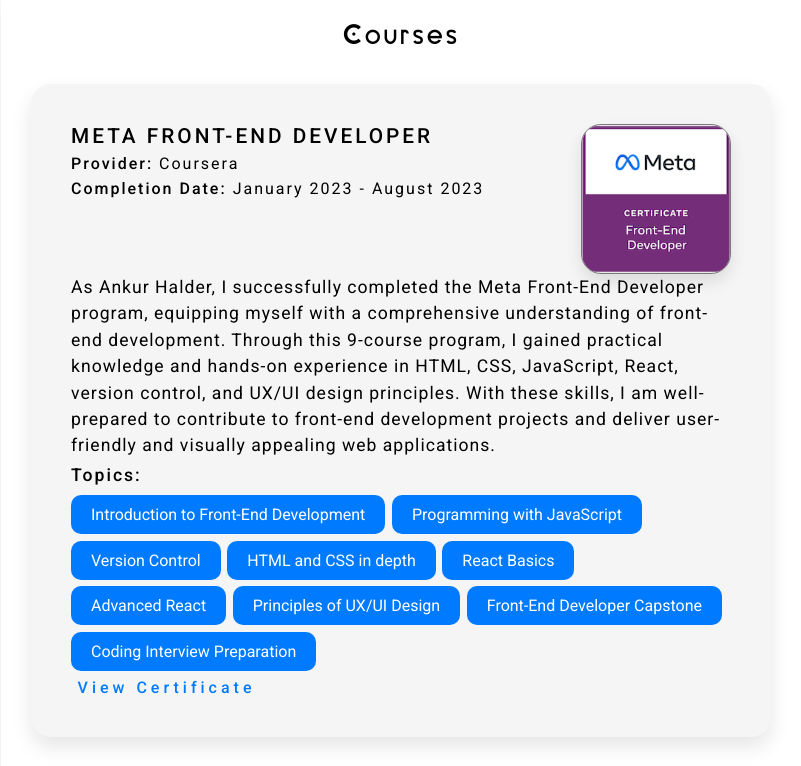
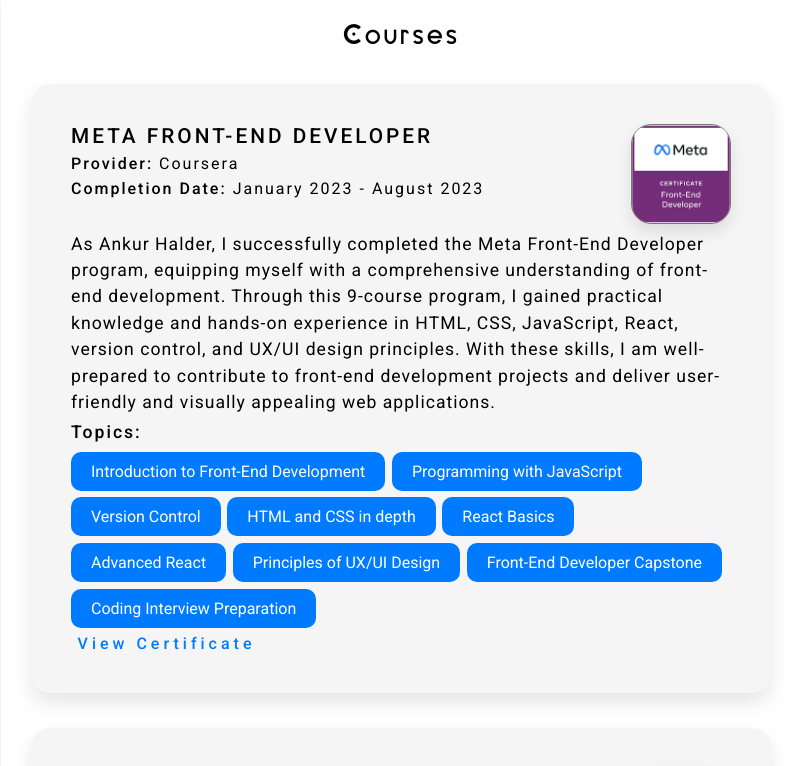
Before and after one commit to ankurhalder/resume, a React (Vite) app: page / in a window 1280 px wide. Shown: the part 2580-3346 px from the top of the page, without its empty margins (239-1040 px from the left). Built offline with nearby package versions, Linux system fonts and the light colour scheme; a web font is replaced by a local one.

Commit message:
Update course certificate image size and margin

```diff
--- a/styles/components/_courses.scss
+++ b/styles/components/_courses.scss
@@ -114,9 +114,9 @@
         }
       }
       .certificate-image {
-        margin: 0 0 0 1%;
+        margin: 0 0 1% 1%;
         width: 100%;
-        max-width: 170px;
+        max-width: 120px;
         object-fit: cover;
         border-radius: 20px;
         border: 1px solid var(--black-shadow-medium);
@@ -125,10 +125,11 @@
         @media (max-width: $breakpoint-desktop-wide) {
         }
         @media (max-width: $breakpoint-desktop) {
-          max-width: 150px;
+          max-width: 100px;
         }
         @media (max-width: $breakpoint-large-tablet) {
-          max-width: 120px;
+          max-width: 70px;
+          border-radius: 10px;
         }
         @media (max-width: $breakpoint-tablet) {
         }
@@ -216,8 +217,11 @@
         @media (max-width: $breakpoint-tablet) {
           padding: 7px 14px;
           font-size: var(--font-11);
+          margin: 0 1% 5% 0;
         }
         @media (max-width: $breakpoint-phone) {
+          padding: 5px 10px;
+          font-size: var(--font-11);
         }
         &:hover {
           transform: scale(1.05);
```
